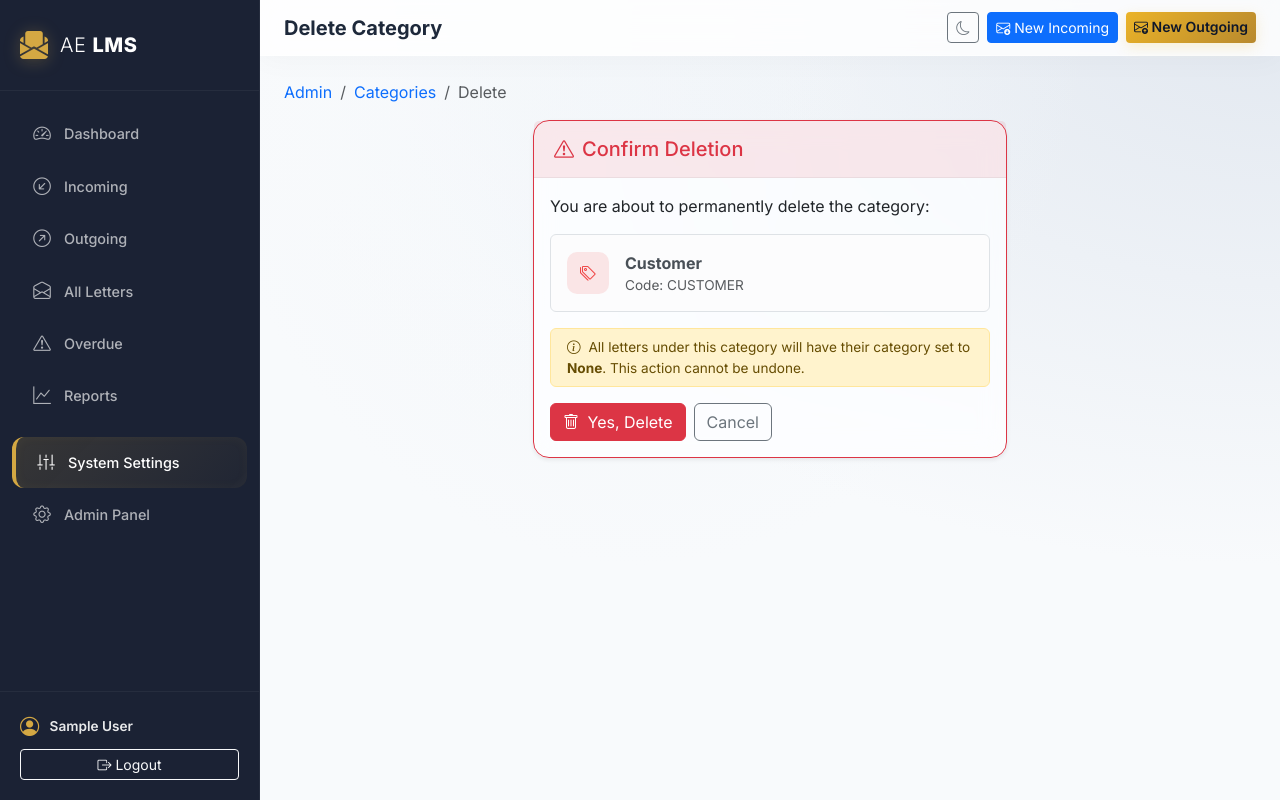
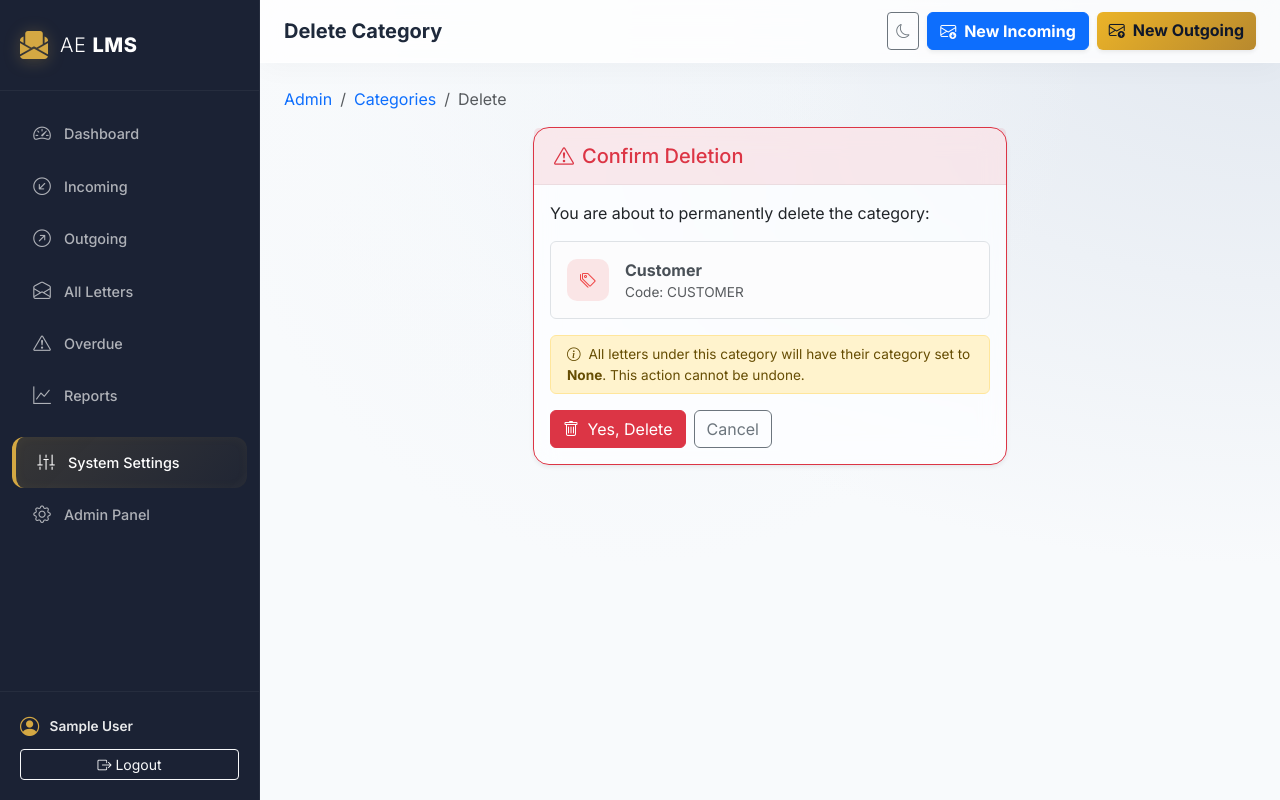
Before and after one commit to zackpro94/LMS, a Django app: page /admin-dashboard/categories/3/delete/ in a window 1280 px wide. Run offline with Django 5.2, Linux system fonts and the light colour scheme; the visitor is signed in with stand-in values (Sample User, id 1); data comes from the database, SQL or seed files in the repository.

Commit message:
Make New Incoming and New Outgoing header buttons more visible and catchy

```diff
--- a/templates/base.html
+++ b/templates/base.html
@@ -102,11 +102,11 @@
         <button class="btn btn-sm btn-outline-secondary theme-toggle" type="button" id="themeToggle" title="Toggle dark mode">
           <i class="bi bi-moon"></i>
         </button>
-        <a href="{% url 'letters:incoming_letter_create' %}" class="btn btn-sm btn-primary">
-          <i class="bi bi-envelope-arrow-down"></i> <span class="d-none d-md-inline">New Incoming</span>
+        <a href="{% url 'letters:incoming_letter_create' %}" class="btn btn-primary fw-bold shadow-sm">
+          <i class="bi bi-envelope-arrow-down me-2"></i><span class="d-none d-md-inline">New Incoming</span>
         </a>
-        <a href="{% url 'letters:outgoing_letter_create' %}" class="btn btn-sm btn-accent">
-          <i class="bi bi-envelope-arrow-up"></i> <span class="d-none d-md-inline">New Outgoing</span>
+        <a href="{% url 'letters:outgoing_letter_create' %}" class="btn btn-accent fw-bold shadow-sm">
+          <i class="bi bi-envelope-arrow-up me-2"></i><span class="d-none d-md-inline">New Outgoing</span>
         </a>
       </div>
     </header>
```
